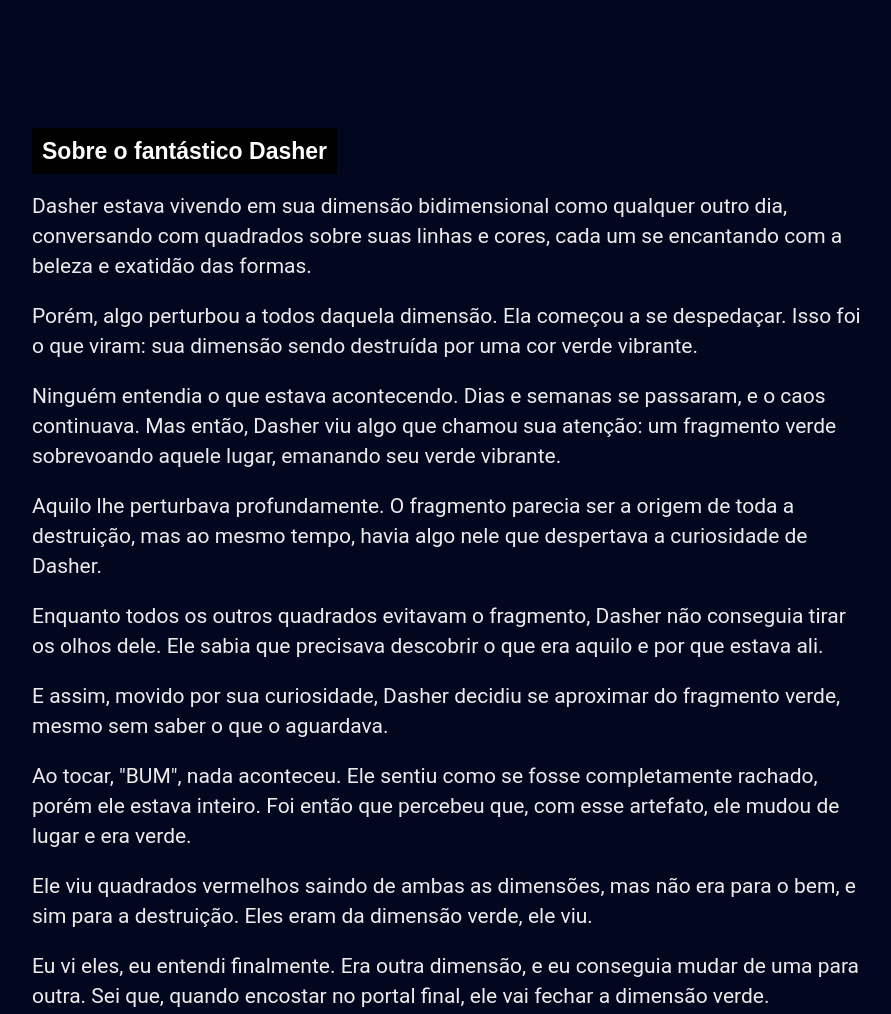
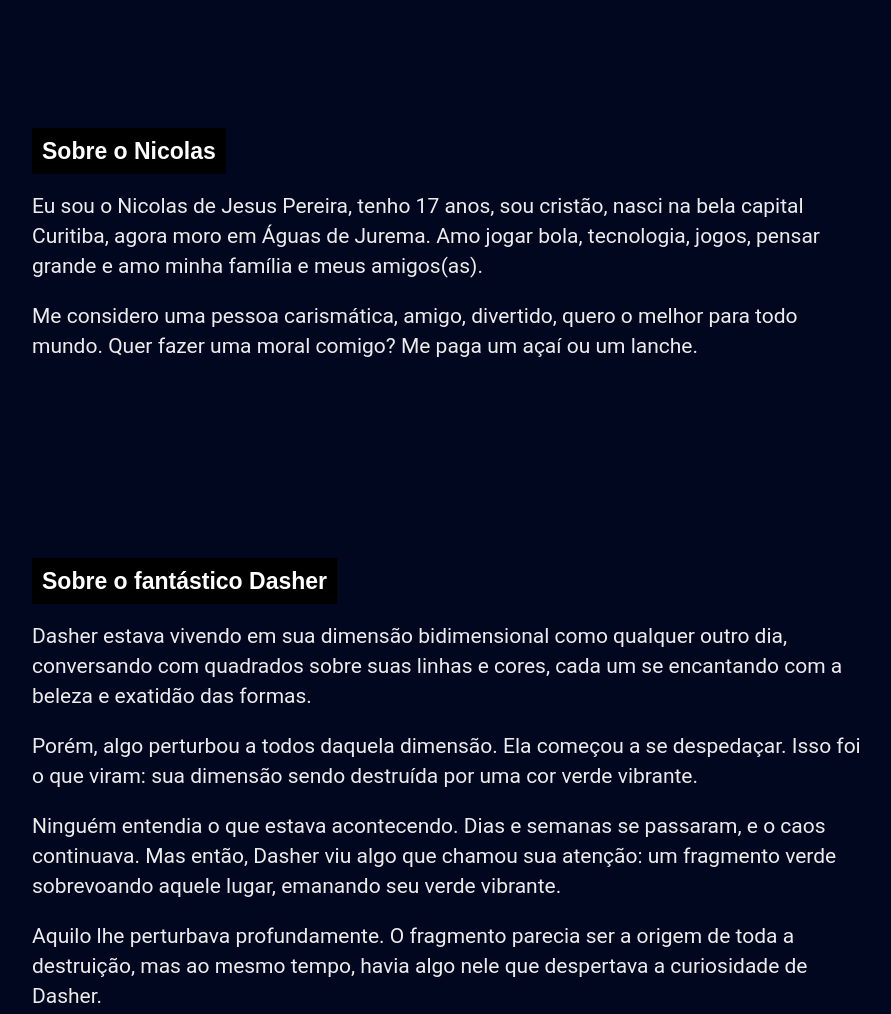
Before and after one commit to NicoaGc/Dasher2, a plain HTML site: page sobre.html in a window 1280 px wide. Shown: the part 820-1834 px from the top of the page, without its empty margins (188-1079 px from the left). Drawn offline with nearby package versions, Linux system fonts and the light colour scheme; a web font is replaced by a local one.

Commit message:
versao14

```diff
--- a/sobre.html
+++ b/sobre.html
@@ -46,34 +46,63 @@
     <section id="sobre">
       <div class="center2">
         <h1>
+          <span class="faixa center">Sobre o Nicolas</span>
+        </h1>
+        <p class="Lado">
+          Eu sou o Nicolas de Jesus Pereira, tenho 17 anos, sou cristão,
+          nasci na bela capital Curitiba,
+          agora moro em Águas de Jurema.
+          Amo jogar bola, tecnologia, jogos, pensar grande
+          e amo minha família e meus amigos(as).
+        </p>
+        <p class="Lado">
+          Me considero uma pessoa carismática, amigo, divertido, quero o melhor para todo mundo.
+          Quer fazer uma moral comigo? Me paga um açaí ou um lanche.
+        </p>
+      </div>
+      <div class="center2">
+        <h1>
           <span class="faixa center">Sobre o fantástico Dasher</span>
         </h1>
         <p class="Lado">
-          Dasher estava vivendo em sua dimensão bidimensional como qualquer outro dia, conversando com quadrados sobre suas linhas e cores, cada um se encantando com a beleza e exatidão das formas.
+          Dasher estava vivendo em sua dimensão bidimensional como qualquer outro dia,
+          conversando com quadrados sobre suas linhas e cores,
+          cada um se encantando com a beleza e exatidão das formas.
         </p>
         <p class="Lado">
-          Porém, algo perturbou a todos daquela dimensão. Ela começou a se despedaçar. Isso foi o que viram: sua dimensão sendo destruída por uma cor verde vibrante.
+          Porém, algo perturbou a todos daquela dimensão. Ela começou a se despedaçar.
+          Isso foi o que viram: sua dimensão sendo destruída por uma cor verde vibrante.
         </p>
         <p class="Lado">
-          Ninguém entendia o que estava acontecendo. Dias e semanas se passaram, e o caos continuava. Mas então, Dasher viu algo que chamou sua atenção: um fragmento verde sobrevoando aquele lugar, emanando seu verde vibrante.
+          Ninguém entendia o que estava acontecendo. Dias e semanas se passaram,
+          e o caos continuava. Mas então, Dasher viu algo que chamou sua atenção:
+          um fragmento verde sobrevoando aquele lugar, emanando seu verde vibrante.
         </p>
         <p class="Lado">
-          Aquilo lhe perturbava profundamente. O fragmento parecia ser a origem de toda a destruição, mas ao mesmo tempo, havia algo nele que despertava a curiosidade de Dasher.
+          Aquilo lhe perturbava profundamente.
+          O fragmento parecia ser a origem de toda a destruição,
+          mas ao mesmo tempo, havia algo nele que despertava a curiosidade de Dasher.
         </p>
         <p class="Lado">
-          Enquanto todos os outros quadrados evitavam o fragmento, Dasher não conseguia tirar os olhos dele. Ele sabia que precisava descobrir o que era aquilo e por que estava ali.
+          Enquanto todos os outros quadrados evitavam o fragmento,
+          Dasher não conseguia tirar os olhos dele.
+          Ele sabia que precisava descobrir o que era aquilo e por que estava ali.
         </p>
         <p class="Lado">
-          E assim, movido por sua curiosidade, Dasher decidiu se aproximar do fragmento verde, mesmo sem saber o que o aguardava.
+          E assim, movido por sua curiosidade, Dasher decidiu se aproximar do fragmento verde,
+          mesmo sem saber o que o aguardava.
         </p>
         <p class="Lado">
-          Ao tocar, "BUM", nada aconteceu. Ele sentiu como se fosse completamente rachado, porém ele estava inteiro. Foi então que percebeu que, com esse artefato, ele mudou de lugar e era verde.
+          Ao tocar, "BUM", nada aconteceu. Ele sentiu como se fosse completamente rachado,
+          porém ele estava inteiro. Foi então que percebeu que, com esse artefato, ele mudou de lugar e era verde.
         </p>
         <p class="Lado">
-          Ele viu quadrados vermelhos saindo de ambas as dimensões, mas não era para o bem, e sim para a destruição. Eles eram da dimensão verde, ele viu.
+          Ele viu quadrados vermelhos saindo de ambas as dimensões, mas não era para o bem, e sim para a destruição.
+          Eles eram da dimensão verde, ele viu.
         </p>
         <p class="Lado">
-          Eu vi eles, eu entendi finalmente. Era outra dimensão, e eu conseguia mudar de uma para outra. Sei que, quando encostar no portal final, ele vai fechar a dimensão verde.
+          Eu vi eles, eu entendi finalmente. Era outra dimensão, e eu conseguia mudar de uma para outra.
+          Sei que, quando encostar no portal final, ele vai fechar a dimensão verde.
         </p>
         <p class="Lado">
           Assim diz a lenda do Dasher, e eu acredito nela. Creio que o Dasher sou eu.
@@ -98,8 +127,7 @@
         <img class="logofooter" src="Dasher__3_-removebg-preview.png" alt="logo">
       </p>
       <p>
-        <a href="" class="icons"><i class='bx bxl-facebook'></i></a>
-        <a href="" class="icons"><i class='bx bxl-instagram'></i></a>
+        <a href="https://www.instagram.com/nicolas.l7x?igsh=ZGFqd2o4dnFmb2dj" class="icons"><i class='bx bxl-instagram'></i></a>
       </p>
       <p>
         Site desenvolvido por Nicolas.
```
Also changed, not shown: contato.html (+1 -2 lines), galeria.html (+1 -2 lines), index.html (+3 -6 lines).
